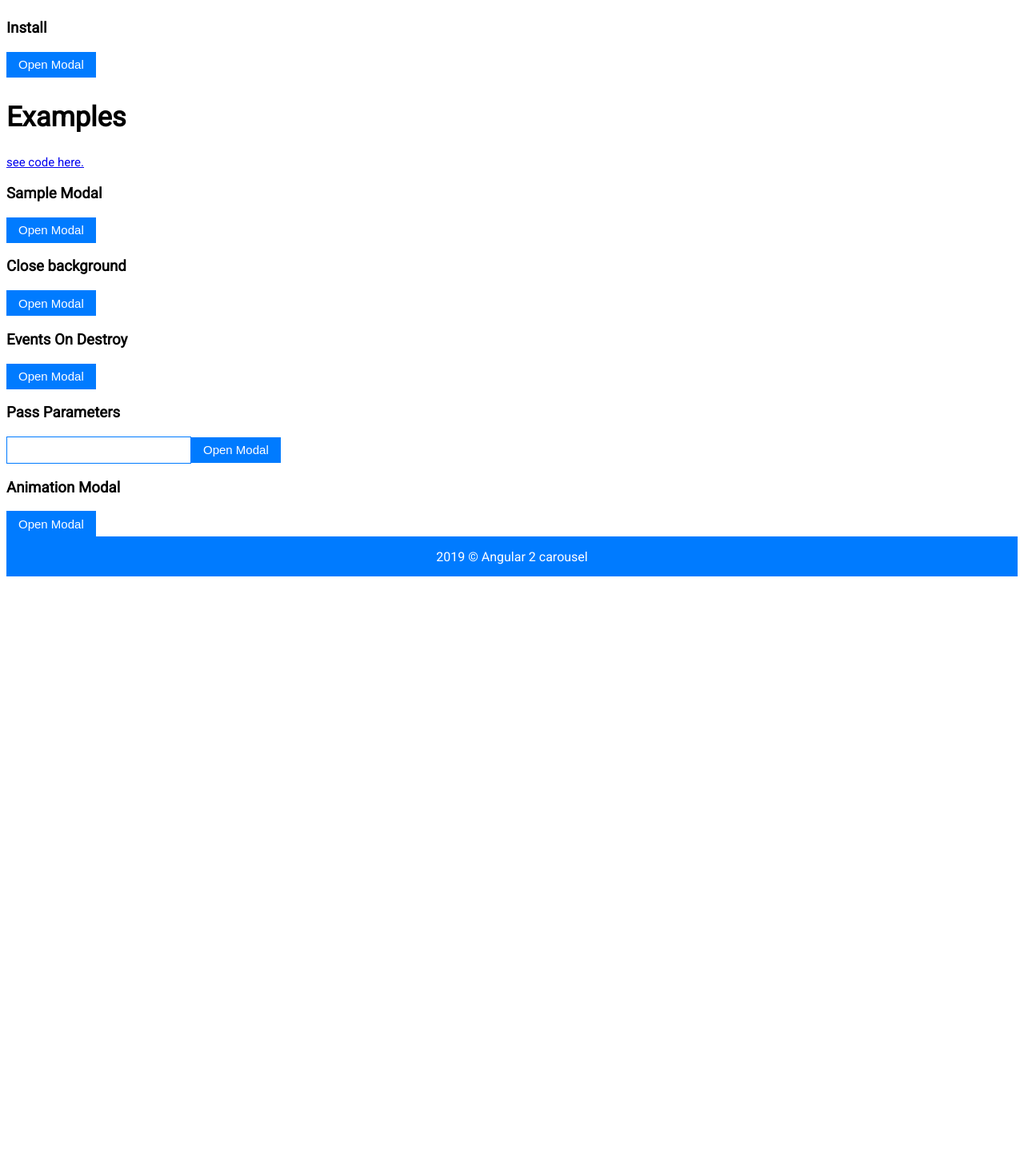
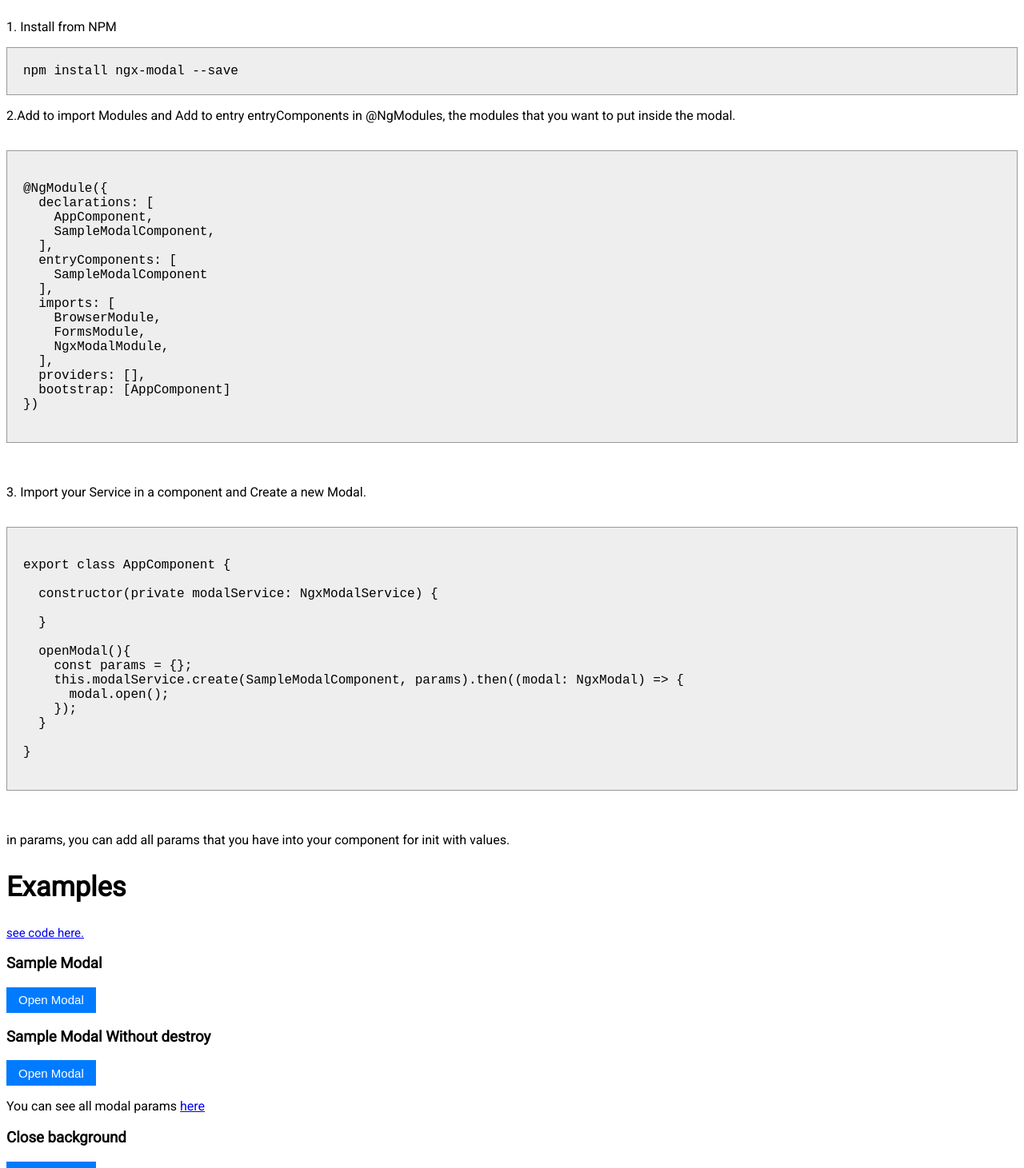
Before and after one commit to kappys1/ngx-modal, an Angular app: page / in a window 1280 px wide. Shown: the part 160-1621 px from the top of the page at 80% size. Before the commit the page ends 889 px from the top, so only its background shows below. Built offline with nearby package versions, Linux system fonts and the light colour scheme.

Commit message:
feat(readme): documentation

```diff
--- a/projects/ngx-modal/package.json
+++ b/projects/ngx-modal/package.json
@@ -1,6 +1,6 @@
 {
   "name": "ngx-modal",
-  "version": "0.1.7",
+  "version": "0.0.1",
   "author": {
     "name": "Alejandro Marcos Gutierrez",
     "email": "alexsbd1@gmail.com"
--- a/projects/ngx-modal/src/lib/ngx-modal.component.scss
+++ b/projects/ngx-modal/src/lib/ngx-modal.component.scss
@@ -1,5 +1,5 @@
 :host {
-  position: absolute;
+  position: fixed;
   top: 0;
   left: 0;
   width: 100%;
@@ -37,3 +37,7 @@
     z-index: 2000;
   }
 }
+
+/deep/ body.no-scroll{
+  overflow: hidden;
+}
--- a/projects/ngx-modal/src/lib/ngx-modal.component.ts
+++ b/projects/ngx-modal/src/lib/ngx-modal.component.ts
@@ -23,10 +23,12 @@ export class NgxModalComponent implements OnInit, AfterViewInit {
   }
 
   open() {
+    document.getElementsByTagName('body')[0].classList.add('no-scroll');
     setTimeout(() => this.elRef.nativeElement.classList.add('show'), 200);
   }
 
   close() {
+    document.getElementsByTagName('body')[0].classList.remove('no-scroll');
     setTimeout(() => this.elRef.nativeElement.classList.remove('show'), 200);
   }
 
--- a/src/app/app.component.html
+++ b/src/app/app.component.html
@@ -8,8 +8,53 @@
   <section>
     <header><h2>Install</h2></header>
       <article>
-        <h3>Install </h3>
-        <button (click)="openSampleModal()">Open Modal</button>
+        <p>1. Install from NPM</p>
+        <pre><code>npm install ngx-modal --save</code></pre>
+      </article>
+      <article>
+        <p>2.Add to import Modules and Add to entry entryComponents in @NgModules, the modules that you want to put inside the modal.</p>
+        <pre>
+          <code>
+@NgModule({{ '{' }}
+  declarations: [
+    AppComponent,
+    SampleModalComponent,
+  ],
+  entryComponents: [
+    SampleModalComponent
+  ],
+  imports: [
+    BrowserModule,
+    FormsModule,
+    NgxModalModule,
+  ],
+  providers: [],
+  bootstrap: [AppComponent]
+})
+        </code>
+        </pre>
+      </article>
+      <article>
+        <p>3. Import your Service in a component and Create a new Modal.</p>
+        <pre>
+          <code>
+export class AppComponent {{ '{' }}
+
+  constructor(private modalService: NgxModalService) {{ '{' }}
+
+  }
+
+  openModal(){{ '{' }}
+    const params = {{ '{' }}};
+    this.modalService.create(SampleModalComponent, params).then((modal: NgxModal) => {{ '{' }}
+      modal.open();
+    });
+  }
+
+}
+        </code>
+        </pre>
+        <p>in params, you can add all params that you have into your component for init with values.</p>
       </article>
   </section>
   <section>
@@ -22,11 +67,17 @@
         <button (click)="openSampleModal()">Open Modal</button>
       </article>
       <article>
+        <h3>Sample Modal Without destroy</h3>
+        <button (click)="openModalWithoutDestroy()">Open Modal</button>
+      </article>
+      <article>
+        <p>You can see all modal params <a target="_blank" href="https://github.com/kappys1/ngx-modal/wiki/Modal-Params">here</a></p>
         <h3>Close background</h3>
         <button (click)="openBackdropModal()">Open Modal</button>
       </article>
       <article>
-        <h3>Events On Destroy</h3>
+        <h3>Events</h3>
+        <p>You can see all events <a target="_blank" href="https://github.com/kappys1/ngx-modal/wiki/Events">here</a></p>
         <button (click)="openEventsModal()">Open Modal</button>
       </article>
       <article>
--- a/src/app/app.component.scss
+++ b/src/app/app.component.scss
@@ -16,7 +16,17 @@ header{
     font-size: 1.5rem;
   }
 }
+code {
+  background-color: #eee;
+  border: 1px solid #999;
+  display: block;
+  padding: 20px;
+}
 
+pre {
+  max-width: 100%;
+  white-space: pre-wrap;
+}
 footer{
   position: static;
   bottom: 0;
--- a/src/app/app.component.ts
+++ b/src/app/app.component.ts
@@ -12,8 +12,9 @@ export class AppComponent {
   title = 'ngx-modal';
   inputValue;
   year = new Date().getFullYear();
+  modal;
 
-  constructor(private modalController: NgxModalService) {
+  constructor(private modalService: NgxModalService) {
 
   }
 
@@ -21,6 +22,17 @@ export class AppComponent {
     this.openModal().then((modal: NgxModal) => {
       modal.open();
     });
+  }
+
+  openModalWithoutDestroy() {
+    if (this.modal) {
+      this.modal.open();
+    } else {
+      this.openModal({destroy: false}).then((modal: NgxModal) => {
+        this.modal = modal;
+        this.modal.open();
+      });
+    }
   }
 
   openBackdropModal() {
@@ -55,6 +67,6 @@ export class AppComponent {
   }
 
   openModal(params = {}) {
-    return this.modalController.create(SampleModalComponent, params);
+    return this.modalService.create(SampleModalComponent, params);
   }
 }
--- a/src/app/components/sample-modal/sample-modal.component.ts
+++ b/src/app/components/sample-modal/sample-modal.component.ts
@@ -11,6 +11,7 @@ export class SampleModalComponent implements OnInit {
   modal: NgxModal;
 
   paramValue;
+  destroy = true;
 
   constructor() { }
 
@@ -18,7 +19,10 @@ export class SampleModalComponent implements OnInit {
   }
 
   close() {
-    this.modal.destroy();
+    this.modal.close();
+    if (this.destroy) {
+      this.modal.destroy();
+    }
   }
 
 }
```
Also changed, not shown: 1 other file (tests, documents, lock files or other folders).
